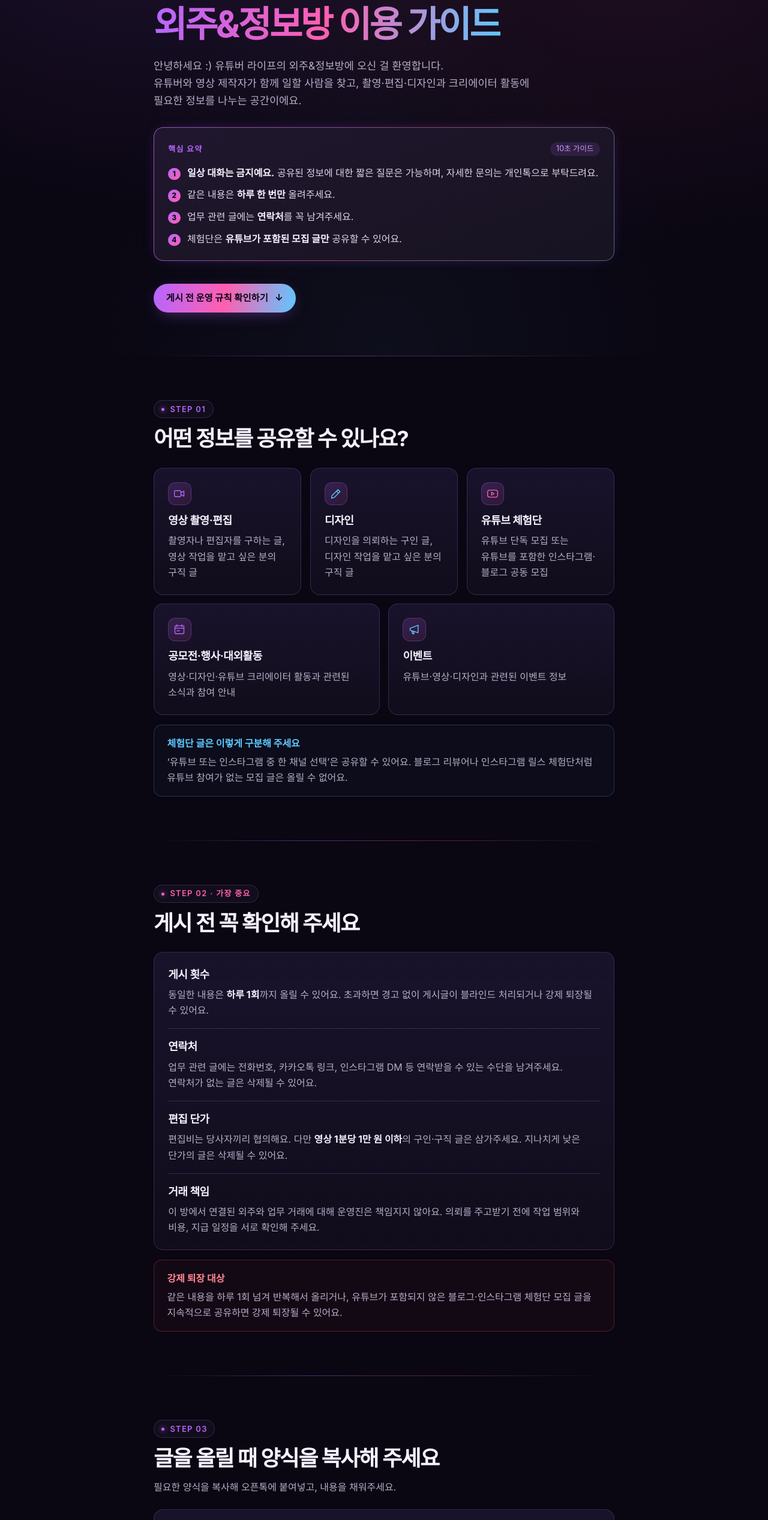
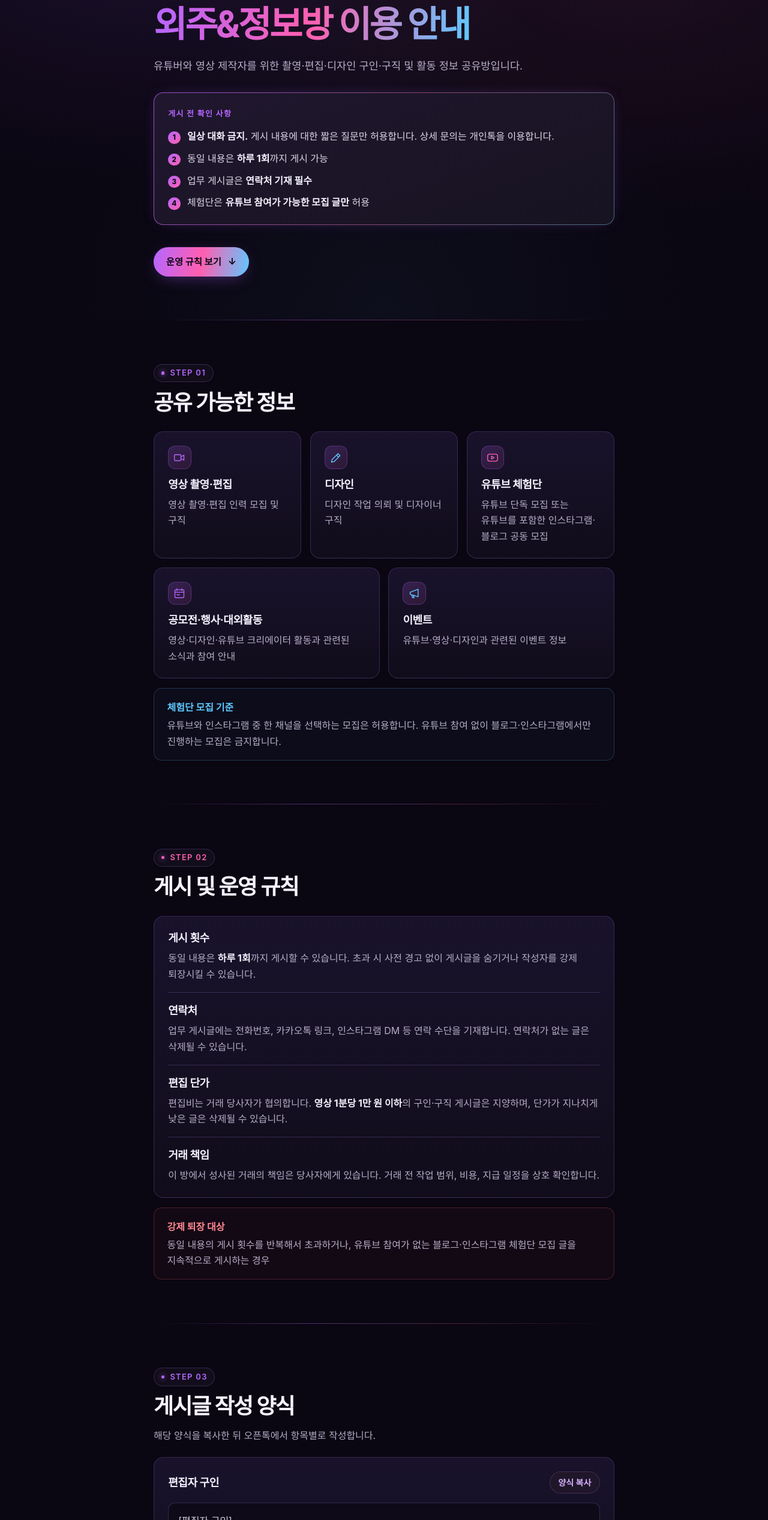
Before and after one commit to janeoov/cutcarry, a plain HTML site: page index.html in a window 1280 px wide. Shown: the part 246-2780 px from the top of the page at 60% size. Drawn offline with Linux system fonts and the light colour scheme; a web font is replaced by a local one.

Commit message:
외주·정보방 안내 문구를 간결한 공지체로 정리

```diff
--- a/guide.js
+++ b/guide.js
@@ -47,8 +47,8 @@ document.querySelectorAll('[data-copy]').forEach(button => {
     }
     clearTimeout(messageTimeout);
     statusMessage.textContent = copied
-      ? (source.id === 'kakao' ? '카카오톡 ID를 복사했어요.' : '양식을 복사했어요. 오픈톡에 붙여넣어 주세요.')
-      : '텍스트를 선택했어요. 기기의 복사 기능을 이용해 주세요.';
+      ? (source.id === 'kakao' ? '카카오톡 ID 복사 완료' : '양식 복사 완료')
+      : '자동 복사 실패. 선택된 텍스트는 기기의 복사 기능으로 복사할 수 있습니다.';
     messageTimeout = setTimeout(() => { statusMessage.textContent = ''; }, 3200);
   });
 });
--- a/index.html
+++ b/index.html
@@ -4,8 +4,8 @@
   <meta charset="utf-8">
   <meta name="viewport" content="width=device-width, initial-scale=1">
   <meta name="theme-color" content="#0a0612">
-  <meta name="description" content="유튜버 라이프 외주&정보방 공지. 공유 가능한 정보, 게시 규칙, 구인·구직·체험단 양식과 편집비 안내를 확인하세요.">
-  <title>외주&amp;정보방 이용 가이드 · 유튜버 라이프</title>
+  <meta name="description" content="유튜버 라이프 외주&정보방 공지. 게시 규칙, 구인·구직 및 체험단 모집 양식, 편집비 산정과 정산 안내.">
+  <title>외주&amp;정보방 이용 안내 · 유튜버 라이프</title>
   <link rel="stylesheet" href="https://cdn.jsdelivr.net/gh/orioncactus/pretendard@v1.3.9/dist/web/variable/pretendardvariable-dynamic-subset.min.css">
   <link rel="stylesheet" href="style.css">
   <script src="guide.js" defer></script>
@@ -27,58 +27,58 @@
       <div class="wrap">
         <div class="shortcut"><a class="gradient-button small" href="#forms">공유 양식 보기</a></div>
         <div class="badge"><span class="notice-icon" aria-hidden="true"><svg width="15" height="15" viewBox="0 0 24 24" fill="none" stroke="currentColor" stroke-width="1.8"><path d="M21 11a8 8 0 0 1-8 8H8l-5 3V11a9 9 0 0 1 18 0Z"/><path d="M7 9h10M7 13h7"/></svg></span> 오픈톡 이용 안내 <i></i> <b>유튜버 라이프</b></div>
-        <h1 id="title">유튜버 라이프<br><span>외주&amp;정보방 이용 가이드</span></h1>
-        <p class="intro">안녕하세요 :) 유튜버 라이프의 외주&amp;정보방에 오신 걸 환영합니다.<br class="desktop-break"> 유튜버와 영상 제작자가 함께 일할 사람을 찾고, 촬영·편집·디자인과 크리에이터 활동에 필요한 정보를 나누는 공간이에요.</p>
+        <h1 id="title">유튜버 라이프<br><span>외주&amp;정보방 이용 안내</span></h1>
+        <p class="intro">유튜버와 영상 제작자를 위한 촬영·편집·디자인 구인·구직 및 활동 정보 공유방입니다.</p>
         <div class="card glow summary">
-          <div class="summary-head"><strong>핵심 요약</strong><span>10초 가이드</span></div>
+          <div class="summary-head"><strong>게시 전 확인 사항</strong></div>
           <ol>
-            <li><span><strong>일상 대화는 금지예요.</strong> 공유된 정보에 대한 짧은 질문은 가능하며, 자세한 문의는 개인톡으로 부탁드려요.</span></li>
-            <li><span>같은 내용은 <strong>하루 한 번만</strong> 올려주세요.</span></li>
-            <li><span>업무 관련 글에는 <strong>연락처</strong>를 꼭 남겨주세요.</span></li>
-            <li><span>체험단은 <strong>유튜브가 포함된 모집 글만</strong> 공유할 수 있어요.</span></li>
+            <li><span><strong>일상 대화 금지.</strong> 게시 내용에 대한 짧은 질문만 허용합니다. 상세 문의는 개인톡을 이용합니다.</span></li>
+            <li><span>동일 내용은 <strong>하루 1회</strong>까지 게시 가능</span></li>
+            <li><span>업무 게시글은 <strong>연락처 기재 필수</strong></span></li>
+            <li><span>체험단은 <strong>유튜브 참여가 가능한 모집 글만</strong> 허용</span></li>
           </ol>
         </div>
-        <a class="gradient-button" href="#rules">게시 전 운영 규칙 확인하기 <span aria-hidden="true">↓</span></a>
+        <a class="gradient-button" href="#rules">운영 규칙 보기 <span aria-hidden="true">↓</span></a>
       </div>
     </section>
 
     <section class="section wrap" id="scope">
       <span class="step">Step 01</span>
-      <h2>어떤 정보를 공유할 수 있나요?</h2>
+      <h2>공유 가능한 정보</h2>
       <div class="topic-grid">
-        <article class="card topic"><div class="icon" aria-hidden="true"><svg viewBox="0 0 24 24"><rect x="2" y="6" width="13" height="12" rx="2"/><path d="m15 10 6-3v10l-6-3"/></svg></div><h3>영상 촬영·편집</h3><p>촬영자나 편집자를 구하는 글, 영상 작업을 맡고 싶은 분의 구직 글</p></article>
-        <article class="card topic"><div class="icon blue" aria-hidden="true"><svg viewBox="0 0 24 24"><path d="m4 16 12-12 4 4L8 20l-5 1zM13 7l4 4"/></svg></div><h3>디자인</h3><p>디자인을 의뢰하는 구인 글, 디자인 작업을 맡고 싶은 분의 구직 글</p></article>
+        <article class="card topic"><div class="icon" aria-hidden="true"><svg viewBox="0 0 24 24"><rect x="2" y="6" width="13" height="12" rx="2"/><path d="m15 10 6-3v10l-6-3"/></svg></div><h3>영상 촬영·편집</h3><p>영상 촬영·편집 인력 모집 및 구직</p></article>
+        <article class="card topic"><div class="icon blue" aria-hidden="true"><svg viewBox="0 0 24 24"><path d="m4 16 12-12 4 4L8 20l-5 1zM13 7l4 4"/></svg></div><h3>디자인</h3><p>디자인 작업 의뢰 및 디자이너 구직</p></article>
         <article class="card topic"><div class="icon pink" aria-hidden="true"><svg viewBox="0 0 24 24"><rect x="2" y="5" width="20" height="14" rx="4"/><path d="m10 9 5 3-5 3z"/></svg></div><h3>유튜브 체험단</h3><p>유튜브 단독 모집 또는 유튜브를 포함한 인스타그램·블로그 공동 모집</p></article>
         <article class="card topic"><div class="icon" aria-hidden="true"><svg viewBox="0 0 24 24"><rect x="3" y="5" width="18" height="16" rx="2"/><path d="M7 3v4m10-4v4M3 10h18m-14 5h5"/></svg></div><h3>공모전·행사·대외활동</h3><p>영상·디자인·유튜브 크리에이터 활동과 관련된 소식과 참여 안내</p></article>
         <article class="card topic"><div class="icon blue" aria-hidden="true"><svg viewBox="0 0 24 24"><path d="m3 10 16-6v15L3 14zM6 15l2 6h3l-2-5"/></svg></div><h3>이벤트</h3><p>유튜브·영상·디자인과 관련된 이벤트 정보</p></article>
       </div>
-      <aside class="note"><strong>체험단 글은 이렇게 구분해 주세요</strong><p>‘유튜브 또는 인스타그램 중 한 채널 선택’은 공유할 수 있어요. 블로그 리뷰어나 인스타그램 릴스 체험단처럼 유튜브 참여가 없는 모집 글은 올릴 수 없어요.</p></aside>
+      <aside class="note"><strong>체험단 모집 기준</strong><p>유튜브와 인스타그램 중 한 채널을 선택하는 모집은 허용합니다. 유튜브 참여 없이 블로그·인스타그램에서만 진행하는 모집은 금지합니다.</p></aside>
     </section>
 
     <section class="section wrap" id="rules">
-      <span class="step important">Step 02 · 가장 중요</span>
-      <h2>게시 전 꼭 확인해 주세요</h2>
+      <span class="step important">Step 02</span>
+      <h2>게시 및 운영 규칙</h2>
       <div class="card list-card">
-        <div><h3>게시 횟수</h3><p>동일한 내용은 <strong>하루 1회</strong>까지 올릴 수 있어요. 초과하면 경고 없이 게시글이 블라인드 처리되거나 강제 퇴장될 수 있어요.</p></div>
-        <div><h3>연락처</h3><p>업무 관련 글에는 전화번호, 카카오톡 링크, 인스타그램 DM 등 연락받을 수 있는 수단을 남겨주세요. 연락처가 없는 글은 삭제될 수 있어요.</p></div>
-        <div><h3>편집 단가</h3><p>편집비는 당사자끼리 협의해요. 다만 <strong>영상 1분당 1만 원 이하</strong>의 구인·구직 글은 삼가주세요. 지나치게 낮은 단가의 글은 삭제될 수 있어요.</p></div>
-        <div><h3>거래 책임</h3><p>이 방에서 연결된 외주와 업무 거래에 대해 운영진은 책임지지 않아요. 의뢰를 주고받기 전에 작업 범위와 비용, 지급 일정을 서로 확인해 주세요.</p></div>
+        <div><h3>게시 횟수</h3><p>동일 내용은 <strong>하루 1회</strong>까지 게시할 수 있습니다. 초과 시 사전 경고 없이 게시글을 숨기거나 작성자를 강제 퇴장시킬 수 있습니다.</p></div>
+        <div><h3>연락처</h3><p>업무 게시글에는 전화번호, 카카오톡 링크, 인스타그램 DM 등 연락 수단을 기재합니다. 연락처가 없는 글은 삭제될 수 있습니다.</p></div>
+        <div><h3>편집 단가</h3><p>편집비는 거래 당사자가 협의합니다. <strong>영상 1분당 1만 원 이하</strong>의 구인·구직 게시글은 지양하며, 단가가 지나치게 낮은 글은 삭제될 수 있습니다.</p></div>
+        <div><h3>거래 책임</h3><p>이 방에서 성사된 거래의 책임은 당사자에게 있습니다. 거래 전 작업 범위, 비용, 지급 일정을 상호 확인합니다.</p></div>
       </div>
-      <aside class="note warning"><strong>강제 퇴장 대상</strong><p>같은 내용을 하루 1회 넘겨 반복해서 올리거나, 유튜브가 포함되지 않은 블로그·인스타그램 체험단 모집 글을 지속적으로 공유하면 강제 퇴장될 수 있어요.</p></aside>
+      <aside class="note warning"><strong>강제 퇴장 대상</strong><p>동일 내용의 게시 횟수를 반복해서 초과하거나, 유튜브 참여가 없는 블로그·인스타그램 체험단 모집 글을 지속적으로 게시하는 경우</p></aside>
     </section>
 
     <section class="section wrap" id="forms">
       <span class="step">Step 03</span>
-      <h2>글을 올릴 때 양식을 복사해 주세요</h2>
-      <p class="lead">필요한 양식을 복사해 오픈톡에 붙여넣고, 내용을 채워주세요.</p>
+      <h2>게시글 작성 양식</h2>
+      <p class="lead">해당 양식을 복사한 뒤 오픈톡에서 항목별로 작성합니다.</p>
       <div class="forms">
-        <article class="card form"><div class="form-head"><h3>편집자를 찾고 있어요</h3><button class="copy" data-copy="hire" aria-label="편집자 구인 양식 복사">양식 복사</button></div><pre id="hire">[편집자 구인]
+        <article class="card form"><div class="form-head"><h3>편집자 구인</h3><button class="copy" data-copy="hire" aria-label="편집자 구인 양식 복사">양식 복사</button></div><pre id="hire">[편집자 구인]
 채널명 또는 업체명 :
 편집 요청 사항 :
 참고 영상 또는 레퍼런스 :
 비용 또는 급여 :
 연락처(카카오톡 링크 또는 전화번호) :</pre></article>
-        <article class="card form"><div class="form-head"><h3>편집 일을 찾고 있어요</h3><button class="copy" data-copy="job" aria-label="편집자 구직 양식 복사">양식 복사</button></div><pre id="job">[편집자 구직]
+        <article class="card form"><div class="form-head"><h3>편집자 구직</h3><button class="copy" data-copy="job" aria-label="편집자 구직 양식 복사">양식 복사</button></div><pre id="job">[편집자 구직]
 간단한 자기소개 :
 편집 경력 :
 사용 가능한 편집 툴 :
@@ -86,7 +86,7 @@
 단가에 포함되는 작업 범위 :
 연락처(카카오톡 링크 또는 전화번호) :
 편집 포트폴리오 :</pre><p class="example"><strong>단가 작성 예시</strong> 편당 ___만 원 / 원본 30분 이내, 완성본 7분 이내 / 대사 자막과 간헐적인 포인트 자막 포함 / 인트로 제작 제외</p></article>
-        <article class="card form"><div class="form-head"><h3>유튜브 체험단을 모집해요</h3><button class="copy" data-copy="trial" aria-label="유튜브 체험단 모집 양식 복사">양식 복사</button></div><pre id="trial">[유튜브 체험단 모집]
+        <article class="card form"><div class="form-head"><h3>유튜브 체험단 모집</h3><button class="copy" data-copy="trial" aria-label="유튜브 체험단 모집 양식 복사">양식 복사</button></div><pre id="trial">[유튜브 체험단 모집]
 체험단 명칭 :
 모집 인원 :
 참여 조건(모집 채널 포함) :
@@ -98,24 +98,24 @@
 
     <section class="section wrap" id="fees">
       <span class="step">Step 04</span>
-      <h2>편집비는 어떻게 정하면 좋을까요?</h2>
-      <p class="lead">같은 7분짜리 영상도 원본이 30분인 작업과 몇 시간인 작업은 품이 달라요. 경력과 숙련도, 자막의 양, 그래픽과 사운드 작업의 난이도에 따라 견적이 달라집니다.</p>
-      <div class="card rates"><h3>운영자가 참고용으로 든 편집비 사례</h3>
-        <dl><div><dt>일반적인 5~10분 분량의 유튜브 영상</dt><dd>편당 10만~15만 원</dd></div><div><dt>화면·자막·사운드를 종합 편집하는 자동차 유튜브 영상</dt><dd>편당 40만~50만 원</dd></div><div><dt>30초 분량의 홍보 영상</dt><dd>200만~300만 원인 사례도 있어요</dd></div></dl>
+      <h2>편집비 산정 기준</h2>
+      <p class="lead">편집비는 원본 길이, 편집자의 경력·숙련도, 자막 분량, 그래픽·사운드 작업 난이도에 따라 달라집니다.</p>
+      <div class="card rates"><h3>편집비 사례 · 운영자 참고 의견</h3>
+        <dl><div><dt>일반적인 5~10분 분량의 유튜브 영상</dt><dd>편당 10만~15만 원</dd></div><div><dt>화면·자막·사운드를 종합 편집하는 자동차 유튜브 영상</dt><dd>편당 40만~50만 원</dd></div><div><dt>30초 분량의 홍보 영상</dt><dd>200만~300만 원 책정 사례</dd></div></dl>
       </div>
       <div class="pair">
-        <article class="card"><h3>편집자를 구하는 분께</h3><p>원하는 완성도를 보여주는 참고 영상을 공유해 주세요. 낮은 예산일수록 기대하는 작업을 모두 담기 어려울 수 있어요. 포트폴리오를 살펴보고 제시한 금액으로 어디까지 작업할 수 있는지 확인해 주세요.</p></article>
-        <article class="card"><h3>편집 일을 구하는 분께</h3><p>본인의 실력을 보여줄 포트폴리오를 함께 올려주세요. 편당 금액과 함께 원본 길이, 완성본 길이, 자막 범위, 인트로 포함 여부를 적으면 의뢰인이 견적을 이해하기 쉬워요.</p></article>
+        <article class="card"><h3>의뢰인 참고 사항</h3><p>참고 영상으로 기대 수준을 전달하고 편집자의 포트폴리오를 검토합니다. 의뢰 전 예산에 맞는 작업 범위를 협의합니다.</p></article>
+        <article class="card"><h3>편집자 참고 사항</h3><p>구직 시 포트폴리오 첨부를 권장합니다. 편당 단가와 함께 원본·완성본 길이, 자막 범위, 인트로 포함 여부를 명시합니다.</p></article>
       </div>
     </section>
 
     <section class="section wrap" id="payment">
       <span class="step">Step 05</span>
-      <h2>편집비를 안전하게 주고받으려면</h2>
+      <h2>계약 및 정산 안내</h2>
       <div class="card list-card">
-        <div><h3>시작 전에 약속을 기록해 주세요</h3><p>간단한 작업도 가급적 계약서를 작성해 주세요. 문서를 주고받기 어렵다면 카카오톡에 작업 범위, 편집비, 지급 일정을 남기고 상대방의 동의 답변을 받은 뒤 시작해 주세요.</p></div>
-        <div><h3>첫 거래라면 선금을 협의해 보세요</h3><p>총비용 중 일부를 먼저 받고, 나머지는 언제 지급할지 정해두는 방법이 있어요.</p></div>
-        <div><h3>진행한 작업은 정산해 주세요</h3><p>완성도가 기대에 미치지 않는다는 이유로 지급을 일방적으로 거절하면 분쟁으로 이어질 수 있어요. 처음 합의한 내용과 실제 작업한 범위를 확인하고, 수정이나 정산 방법을 함께 협의해 주세요.</p></div>
+        <div><h3>작업 전 계약</h3><p>작업 전 계약서 작성을 권장합니다. 서면 계약이 어렵다면 카카오톡에 작업 범위, 편집비, 지급 일정을 기록하고 상대방의 동의 답변을 확보합니다.</p></div>
+        <div><h3>첫 거래 시 선금</h3><p>첫 거래에서는 선금 비율과 잔금 지급일을 미리 협의할 수 있습니다.</p></div>
+        <div><h3>작업분 정산</h3><p>완성도에 대한 이견으로 지급을 일방적으로 거절하면 분쟁이 발생할 수 있습니다. 계약 내용과 실제 작업분을 기준으로 수정 범위와 정산 방법을 협의합니다.</p></div>
       </div>
     </section>
   </main>
```
